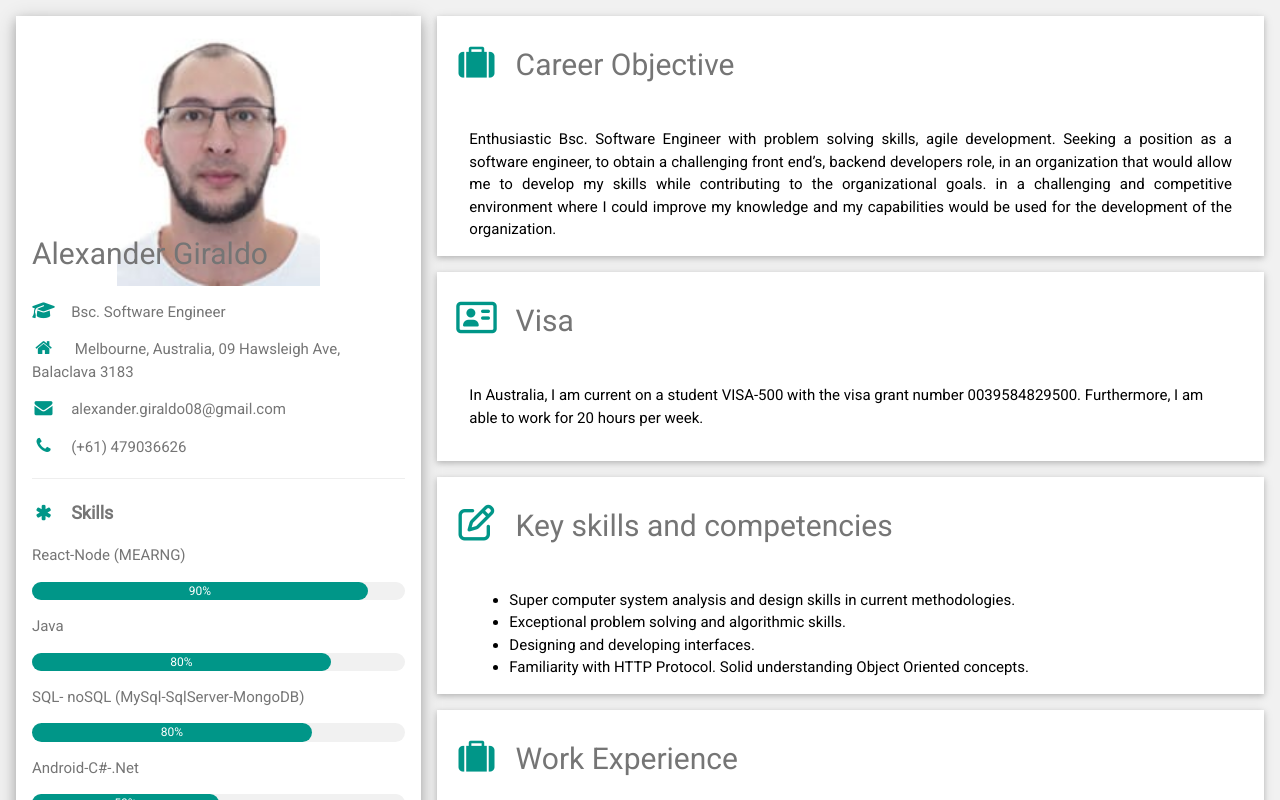
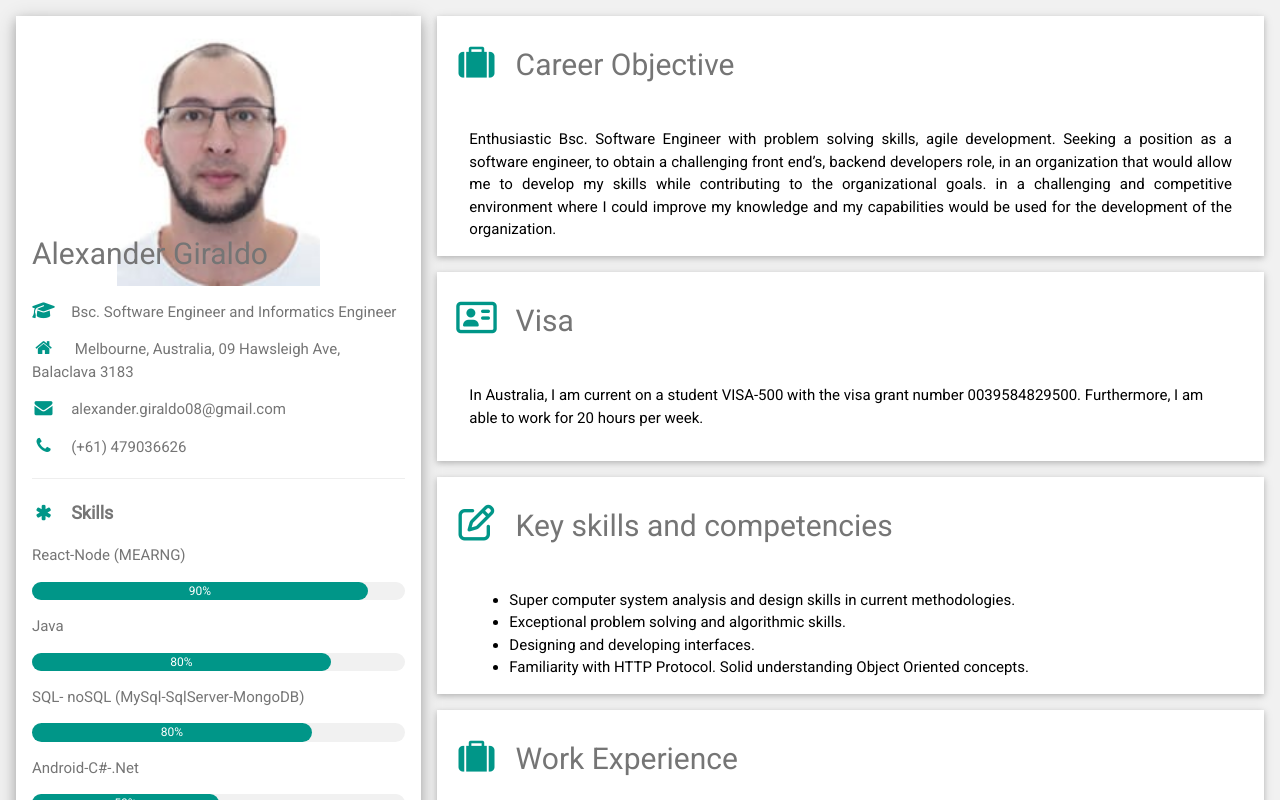
Before and after one commit to larfost/alexander, a plain HTML site: page index.html in a window 1280 px wide. Shown: the top 800 px of the page. Drawn offline with nearby package versions, Linux system fonts and the light colour scheme.

Commit message:
change of the information of the cv

```diff
--- a/index.html
+++ b/index.html
@@ -30,7 +30,7 @@ html,body,h1,h2,h3,h4,h5,h6 {font-family: "Roboto", sans-serif}
           </div>
         </div>
         <div class="w3-container">
-          <p><i class="fas fa-graduation-cap fa-fw w3-margin-right w3-large w3-text-teal"></i>Bsc. Software Engineer</p>
+          <p><i class="fas fa-graduation-cap fa-fw w3-margin-right w3-large w3-text-teal"></i>Bsc. Software Engineer and Informatics Engineer</p>
           <p><i class="fa fa-home fa-fw w3-margin-right w3-large w3-text-teal"></i> Melbourne, Australia, 09 Hawsleigh Ave, Balaclava 3183</p>
           <p><i class="fa fa-envelope fa-fw w3-margin-right w3-large w3-text-teal"></i>alexander.giraldo08@gmail.com</p>
           <p><i class="fa fa-phone fa-fw w3-margin-right w3-large w3-text-teal"></i>(+61) 479036626</p>
```
